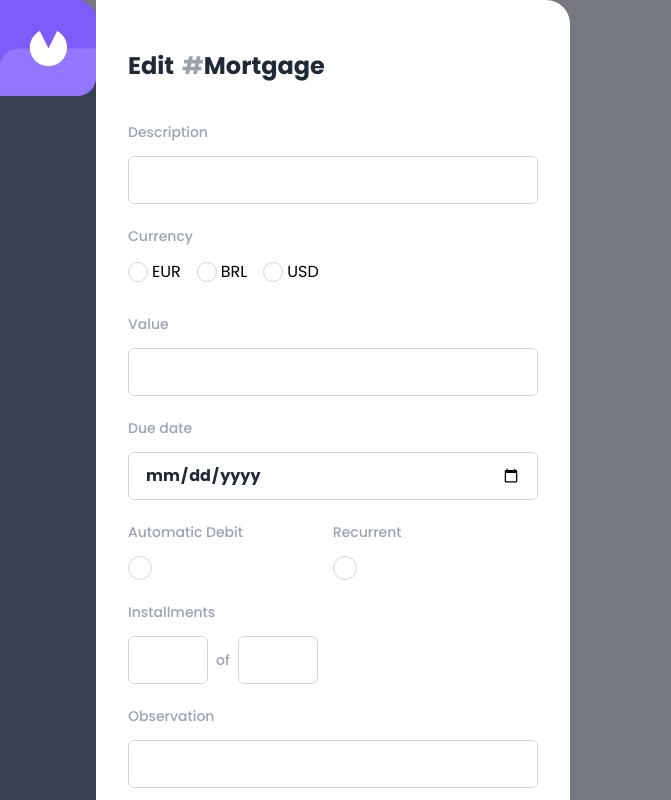
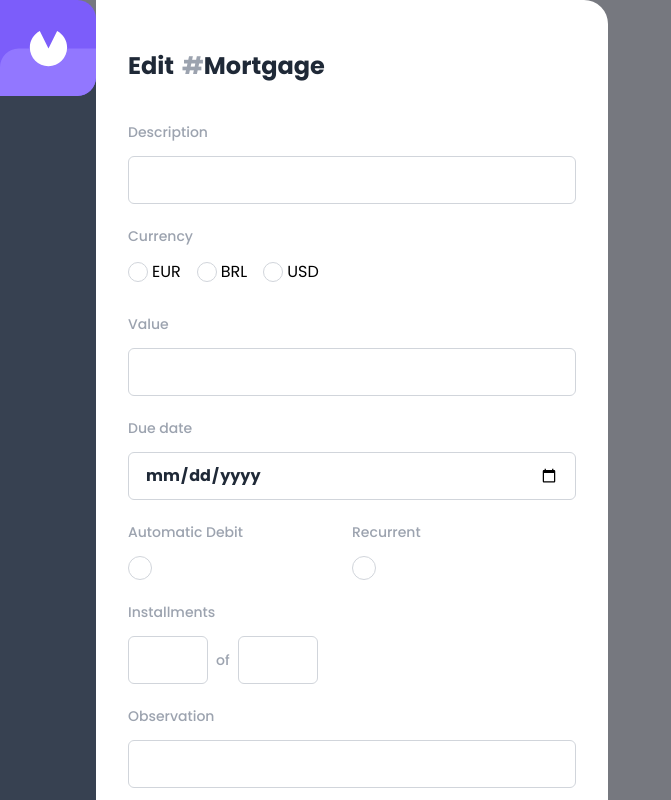
Before and after one commit to kelitasukita/myBills-next-frontend, a Next.js app: page /overview in a window 1280 px wide. Shown: the top 800 px of the page, without its empty margins (0-671 px from the left). Built offline with nearby package versions, Linux system fonts and the light colour scheme.

Commit message:
Fix styles

```diff
--- a/src/app/components/EditScreenModal.tsx
+++ b/src/app/components/EditScreenModal.tsx
@@ -5,8 +5,7 @@ export default function EditScreenModal() {
   return (
     <div className="lg:flex bg-black bg-opacity-50">
       <Navbar />
-      <div className="w-screen">
-        <div className="flex flex-col bg-white rounded-r-3xl md:w-4/5 lg:w-2/5">
+      <div className="flex flex-col bg-white rounded-r-3xl md:pl-4 md:w-4/5 lg:w-2/5 lg:pl-0">
         <article className="p-6 lg:px-8 lg:pt-14">
           <header className="flex justify-start items-center">
             <h1 className="heading-m text-gray-800">Edit </h1>
@@ -65,6 +64,6 @@ export default function EditScreenModal() {
         </footer>
       </div>
     </div>
-    </div>
+
   )
 }
--- a/src/app/overview/page.tsx
+++ b/src/app/overview/page.tsx
@@ -4,8 +4,10 @@ import EmptyInvoice from "../components/emptyInvoice";
 import Invoice from "../components/invoice";
 import Navbar from "../components/navbar";
 
+
 export default function Overview() {
   return (
+
     <EditScreenModal />
     // <div className="lg:flex">
     //   {/* <Navbar />
```
Lines whose indentation alone changed are shown as unchanged.
